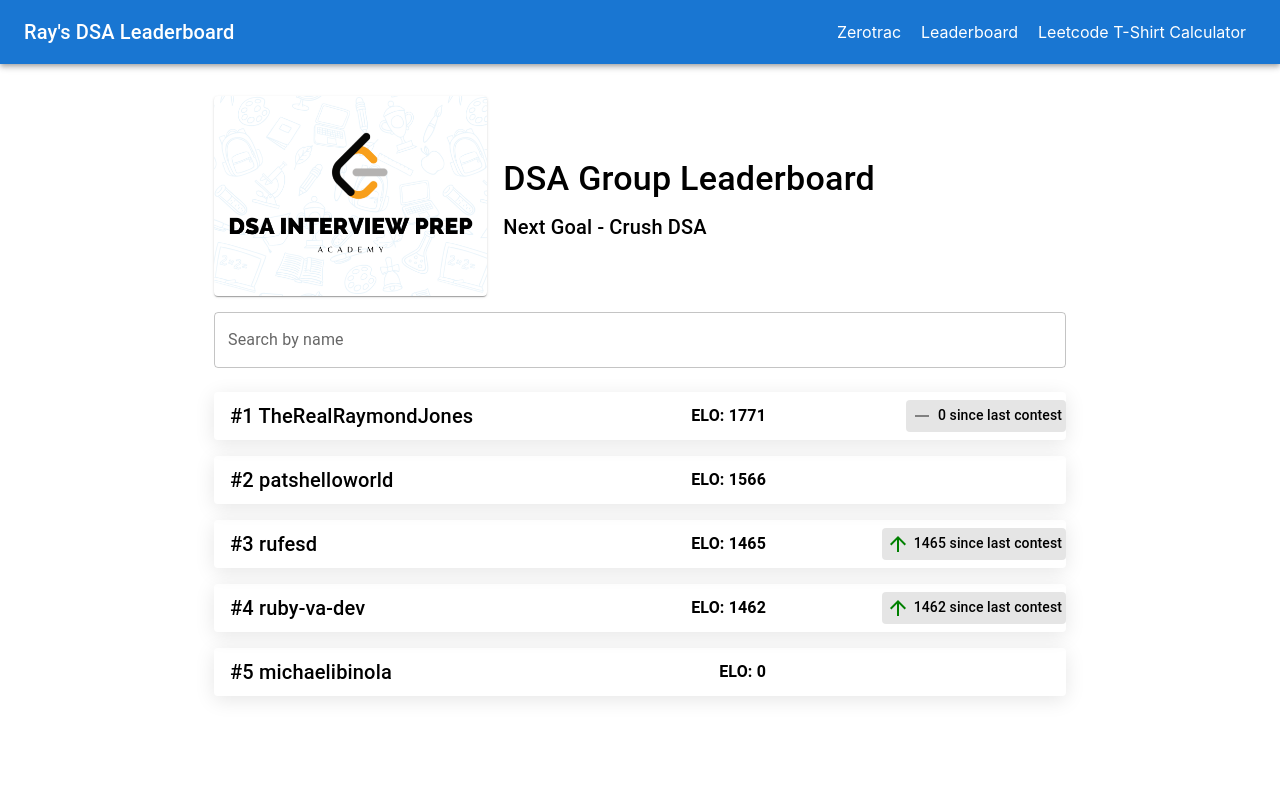
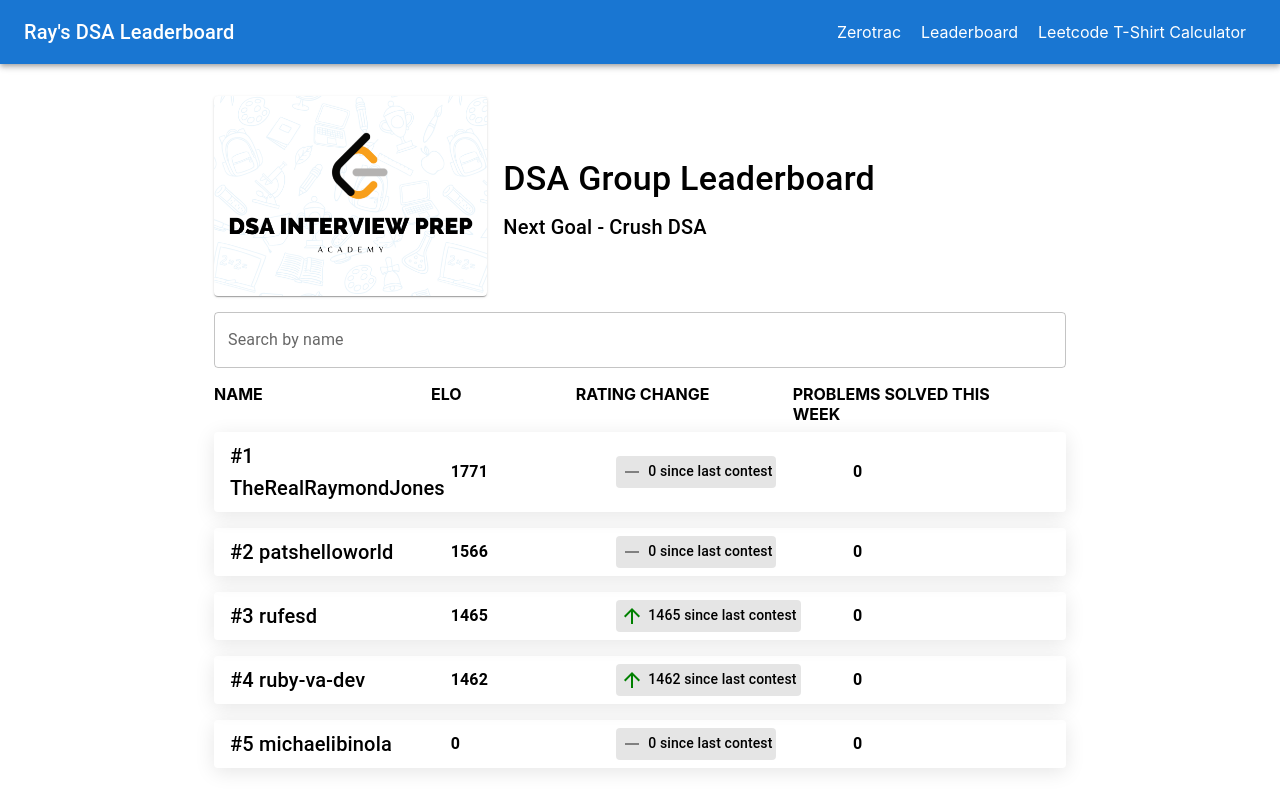
Before and after one commit to RaymondRJones/rays-leetcode-leaderboard, a React (Create React App) app in the folder leetcode-elo/: page / in a window 1280 px wide. Shown: the top 810 px of the page. Built offline with nearby package versions, Linux system fonts and the light colour scheme.

Commit message:
update leaderboard to include problems solved and update scripts to store data

```diff
--- a/leetcode-elo/public/users_by_elo.json
+++ b/leetcode-elo/public/users_by_elo.json
@@ -2,24 +2,41 @@
     {
         "name": "TheRealRaymondJones",
         "elo": 1771,
-        "prev_elo": 1771
+        "prev_elo": 1771,
+        "prev_problem_count": 893,
+        "current_problem_delta": 0,
+        "current_problem_count": 893
     },
     {
         "name": "patshelloworld",
-        "elo": 1566
+        "elo": 1566,
+        "prev_elo": 1566,
+        "prev_problem_count": 726,
+        "current_problem_delta": 0,
+        "current_problem_count": 726
     },
     {
         "name": "rufesd",
         "elo": 1465,
-        "prev_elo": 0
+        "prev_elo": 0,
+        "prev_problem_count": 112,
+        "current_problem_delta": 0,
+        "current_problem_count": 112
     },
     {
         "name": "ruby-va-dev",
         "elo": 1462,
-        "prev_elo": 0
+        "prev_elo": 0,
+        "prev_problem_count": 51,
+        "current_problem_delta": 0,
+        "current_problem_count": 51
     },
     {
         "name": "michaelibinola",
-        "elo": 0
+        "elo": 0,
+        "prev_elo": 0,
+        "prev_problem_count": 42,
+        "current_problem_delta": 0,
+        "current_problem_count": 42
     }
 ]
--- a/leetcode-elo/src/components/Leaderboard.js
+++ b/leetcode-elo/src/components/Leaderboard.js
@@ -4,6 +4,7 @@ import { styled } from '@mui/material/styles';
 import ArrowUpwardIcon from '@mui/icons-material/ArrowUpward';
 import ArrowDownwardIcon from '@mui/icons-material/ArrowDownward';
 import RemoveIcon from '@mui/icons-material/Remove';
+
 const CustomCard = styled(Box)(({ theme }) => ({
   marginBottom: theme.spacing(2),
   borderRadius: theme.shape.borderRadius,
@@ -86,30 +87,32 @@ function Leaderboard() {
         value={searchTerm}
         onChange={(e) => setSearchTerm(e.target.value)}
       />
+      <Grid container spacing={2} sx={{ fontWeight: 'bold' }}>
+        <Grid item xs={3}>NAME</Grid>
+        <Grid item xs={2}>ELO</Grid>
+        <Grid item xs={3}>RATING CHANGE</Grid>
+        <Grid item xs={3}>PROBLEMS SOLVED THIS WEEK</Grid>
+      </Grid>
       <List sx={{ width: '100%', bgcolor: 'background.paper' }}>
         {filteredLeaderboard.map((user, index) => (
           <CustomCard key={index}>
             <CardActionArea onClick={() => handleCardClick(user.name)}>
               <Grid container justifyContent="space-between" alignItems="center">
-                <Grid item xs={8}>
+                <Grid item xs={3}>
                   <ListItem alignItems="flex-start">
-                    <Grid container justifyContent="space-between" alignItems="center">
-                      <Grid item>
                     <Typography variant="h6" component="span" sx={{ fontFamily: "'Roboto', sans-serif" }}>
                       #{index + 1} {user.name}
                     </Typography>
+                  </ListItem>
                 </Grid>
-                      <Grid item>
+                <Grid item xs={2}>
                   <Typography variant="subtitle1" component="span" sx={{ fontWeight: 'bold', fontFamily: "'Roboto', sans-serif" }}>
-                          ELO: {user.elo}
+                    {user.elo}
                   </Typography>
                 </Grid>
-                    </Grid>
-                  </ListItem>
-                </Grid>
-                  <Grid item xs={4}>
+                <Grid item xs={3}>
                   {user.prev_elo !== undefined && (
-                      <Box sx={{ display: 'flex', justifyContent: 'flex-end', alignItems: 'center', bgcolor: 'rgba(0,0,0,0.1)', p: 0.5, borderRadius: 1, width: 'fit-content', ml: 'auto' }}>
+                    <Box sx={{ display: 'flex', justifyContent: 'flex-start', alignItems: 'center', bgcolor: 'rgba(0,0,0,0.1)', p: 0.5, borderRadius: 1, width: 'fit-content' }}>
                       {user.elo > user.prev_elo ? (
                         <ArrowUpwardIcon sx={{ color: 'green' }} />
                       ) : user.elo < user.prev_elo ? (
@@ -123,6 +126,11 @@ function Leaderboard() {
                     </Box>
                   )}
                 </Grid>
+                <Grid item xs={3}>
+                  <Typography variant="subtitle1" component="span" sx={{ fontWeight: 'bold', fontFamily: "'Roboto', sans-serif" }}>
+                    {user.current_problem_delta ?? 0}
+                  </Typography>
+                </Grid>
               </Grid>
             </CardActionArea>
           </CustomCard>
```
Also changed, not shown: 2 other files (tests, documents, lock files or other folders). Lines whose indentation alone changed are shown as unchanged.
